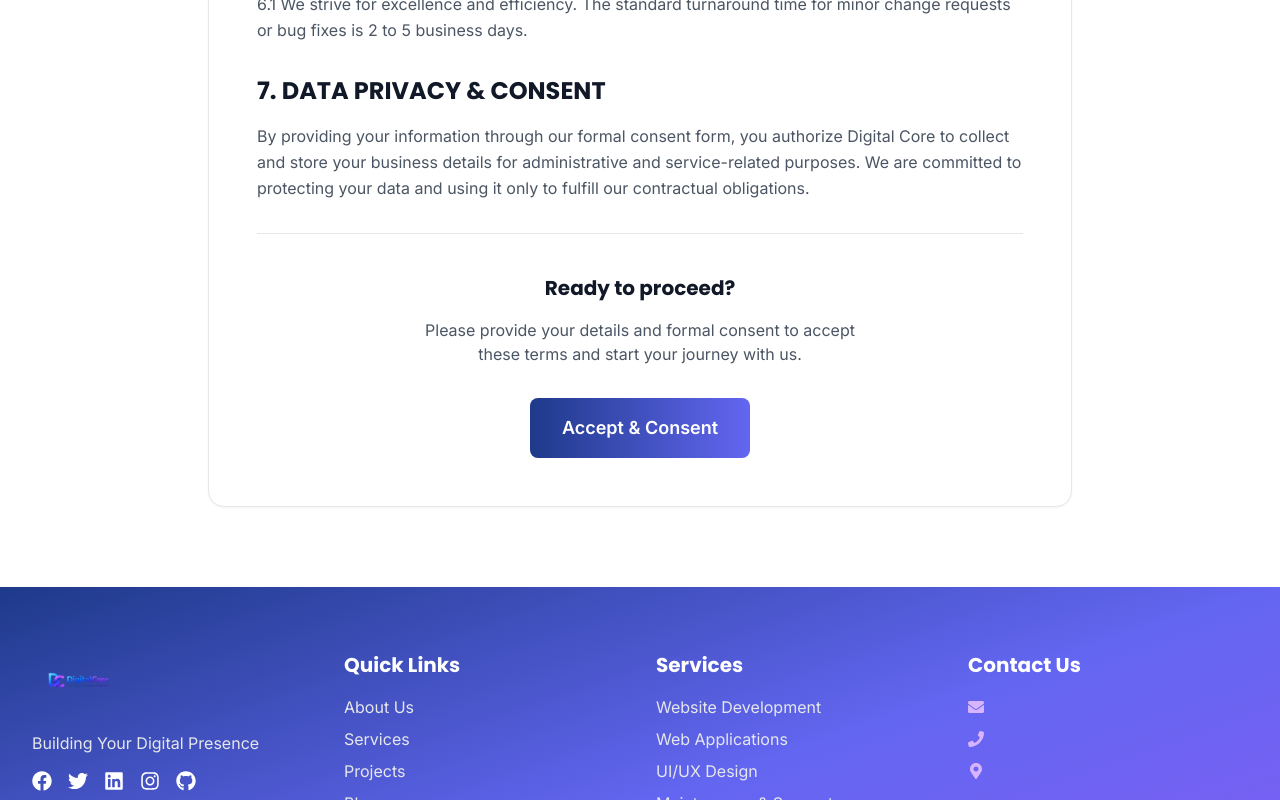
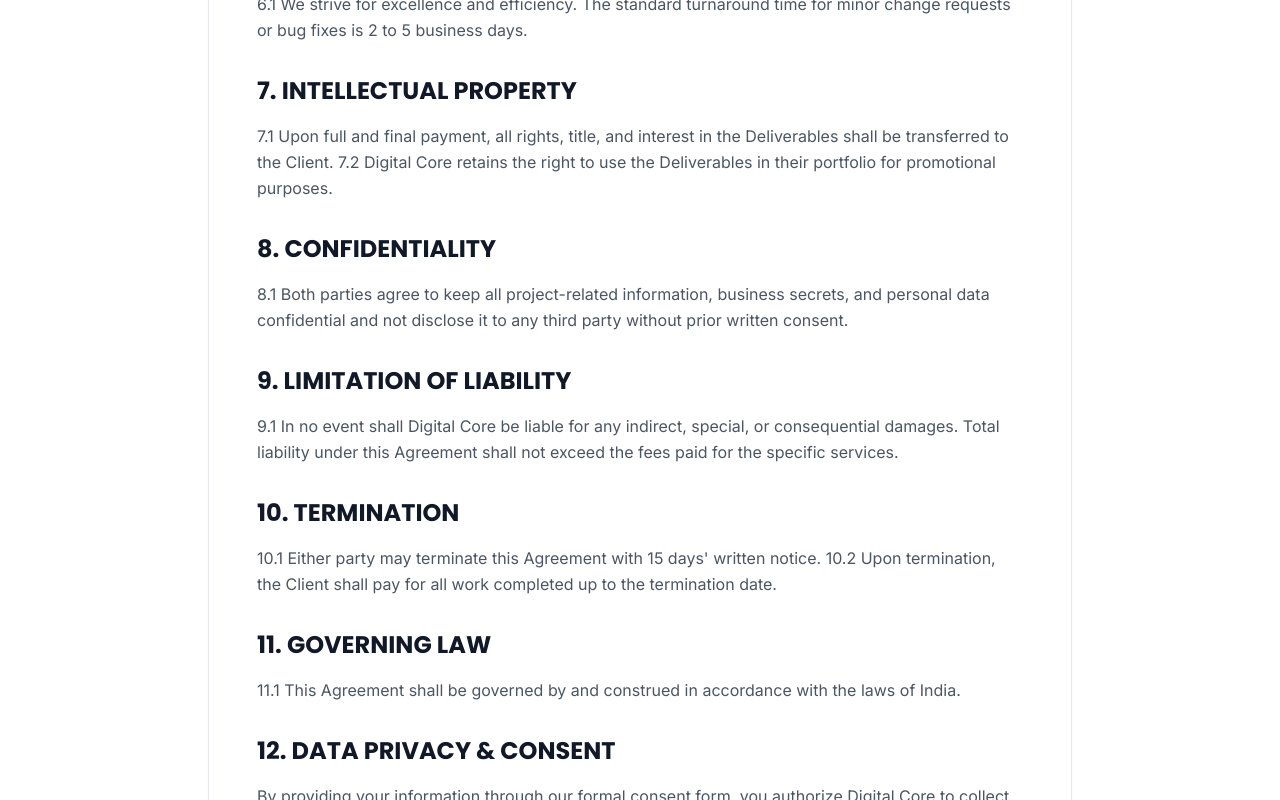
Before and after one commit to Vinaypenke01/Webora-Frontend, a React (Vite) app: page /terms-and-conditions in a window 1280 px wide. Shown: the part 1340-2140 px from the top of the page. Built offline with nearby package versions, Linux system fonts and the light colour scheme; no server answers.

Commit message:
added consent

```diff
--- a/src/pages/public/TermsAndConditions.jsx
+++ b/src/pages/public/TermsAndConditions.jsx
@@ -81,7 +81,43 @@
                     </section>
 
                     <section>
-                        <h2 className="text-2xl font-bold text-gray-900 mb-4">7. DATA PRIVACY & CONSENT</h2>
+                        <h2 className="text-2xl font-bold text-gray-900 mb-4">7. INTELLECTUAL PROPERTY</h2>
+                        <p className="text-gray-600 leading-relaxed mb-4">
+                            7.1 Upon full and final payment, all rights, title, and interest in the Deliverables shall be transferred to the Client.
+                            7.2 Digital Core retains the right to use the Deliverables in their portfolio for promotional purposes.
+                        </p>
+                    </section>
+
+                    <section>
+                        <h2 className="text-2xl font-bold text-gray-900 mb-4">8. CONFIDENTIALITY</h2>
+                        <p className="text-gray-600 leading-relaxed mb-4">
+                            8.1 Both parties agree to keep all project-related information, business secrets, and personal data confidential and not disclose it to any third party without prior written consent.
+                        </p>
+                    </section>
+
+                    <section>
+                        <h2 className="text-2xl font-bold text-gray-900 mb-4">9. LIMITATION OF LIABILITY</h2>
+                        <p className="text-gray-600 leading-relaxed mb-4">
+                            9.1 In no event shall Digital Core be liable for any indirect, special, or consequential damages. Total liability under this Agreement shall not exceed the fees paid for the specific services.
+                        </p>
+                    </section>
+
+                    <section>
+                        <h2 className="text-2xl font-bold text-gray-900 mb-4">10. TERMINATION</h2>
+                        <p className="text-gray-600 leading-relaxed mb-4">
+                            10.1 Either party may terminate this Agreement with 15 days' written notice. 10.2 Upon termination, the Client shall pay for all work completed up to the termination date.
+                        </p>
+                    </section>
+
+                    <section>
+                        <h2 className="text-2xl font-bold text-gray-900 mb-4">11. GOVERNING LAW</h2>
+                        <p className="text-gray-600 leading-relaxed mb-4">
+                            11.1 This Agreement shall be governed by and construed in accordance with the laws of India.
+                        </p>
+                    </section>
+
+                    <section>
+                        <h2 className="text-2xl font-bold text-gray-900 mb-4">12. DATA PRIVACY & CONSENT</h2>
                         <p className="text-gray-600 leading-relaxed mb-4">
                             By providing your information through our formal consent form, you authorize Digital Core to collect and store your business details for administrative and service-related purposes. We are committed to protecting your data and using it only to fulfill our contractual obligations.
                         </p>
```
Also changed, not shown: src/services/api.js (line endings or trailing spaces).
